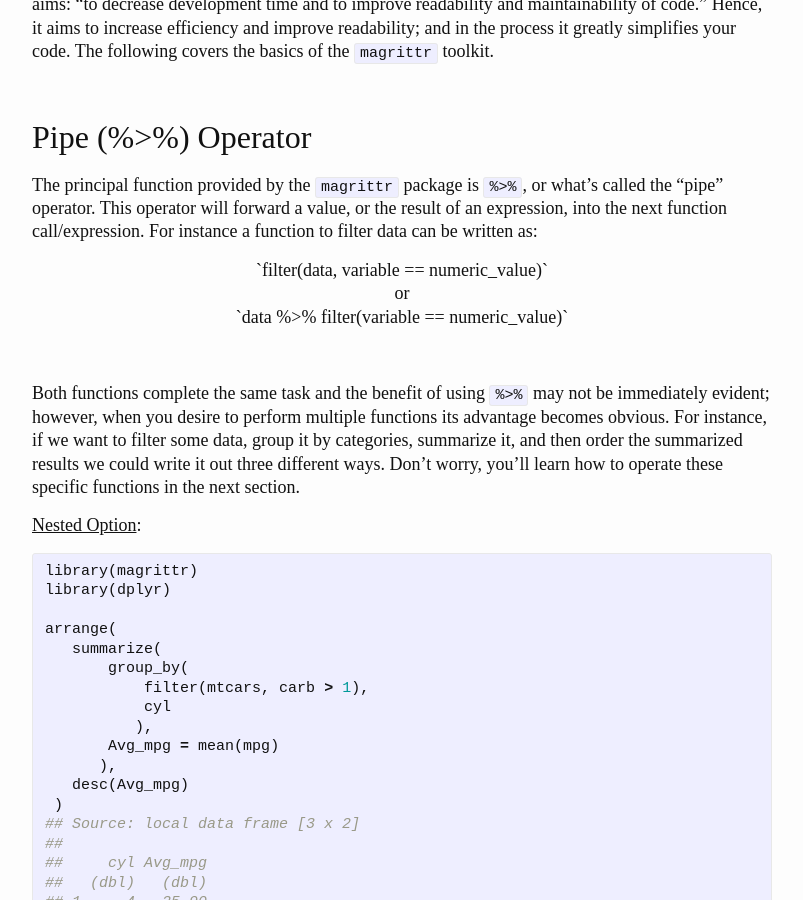
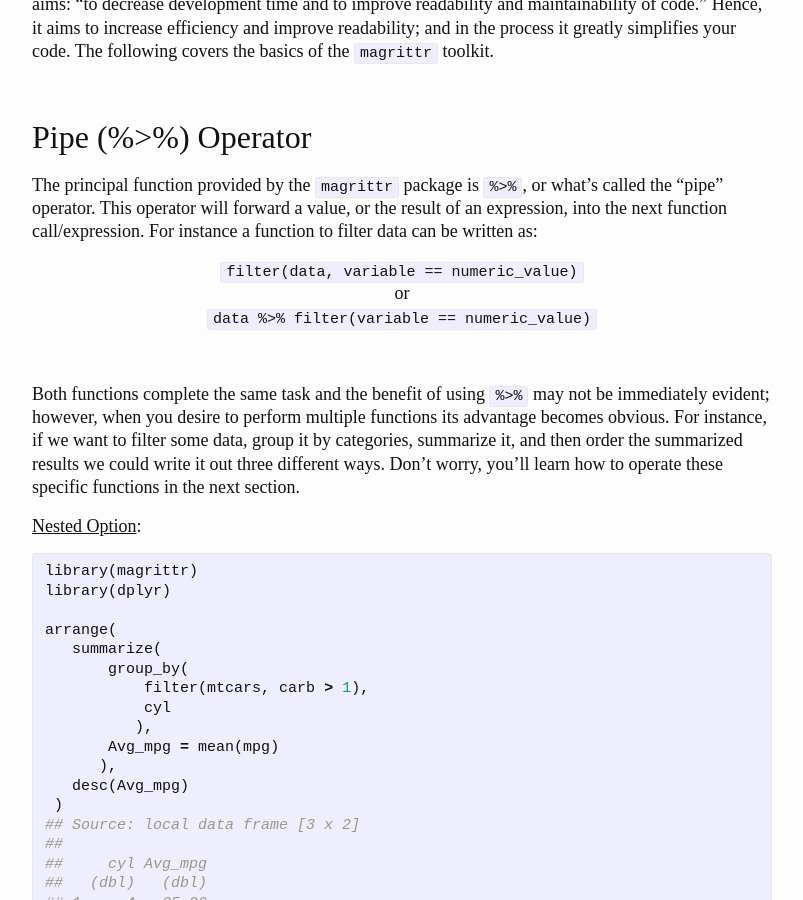
Before and after one commit to bradleyboehmke/bradleyboehmke, a Jekyll site: the page built from tutorials/simplify_code.md, in a window 1280 px wide and 900 px high, scrolled down 378 px. Shown: the whole window, without its empty margins (238-1041 px from the left). Built offline with Jekyll 4.4.1, drawn with Linux system fonts in a browser that asks for light colours.

```diff
--- a/tutorials/simplify_code.md
+++ b/tutorials/simplify_code.md
@@ -18,7 +18,7 @@ The principal function provided by the `magrittr` package is `%>%`, or what's ca
 
 <p align="center">
 
-`filter(data, variable == numeric_value)`
+<code>filter(data, variable == numeric_value)</code>
 
 <br>
 
@@ -26,7 +26,7 @@ or
 
 <br>
 
-`data %>% filter(variable == numeric_value)`
+<code>data %>% filter(variable == numeric_value)</code>
 
 </p>
 
```
